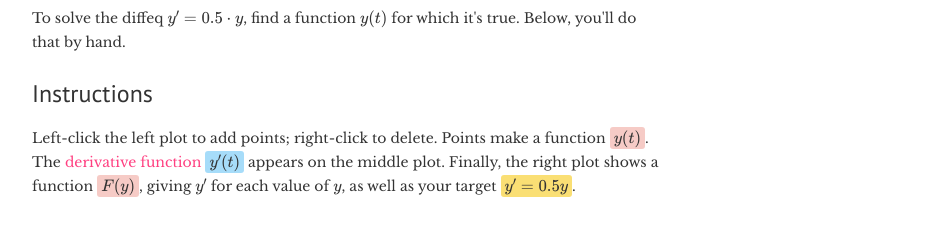
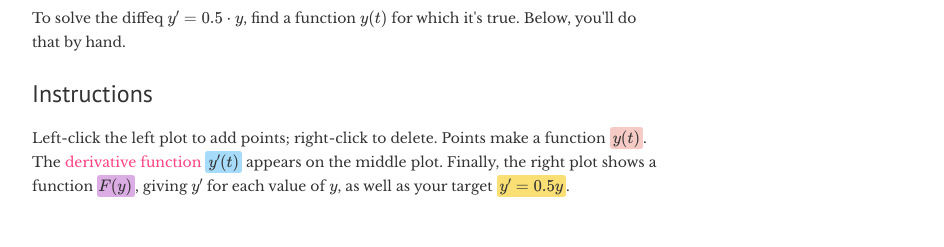
Before and after one commit to lewis500/diffold, a website: page index.html in a window 1280 px wide. Shown: the part 1524-1771 px from the top of the page, without its empty margins (53-997 px from the left). Drawn offline with nearby package versions, Linux system fonts and the light colour scheme; some packages are replaced by stand-ins of ours.

Commit message:
fixed color problem.

```diff
--- a/style/main.css
+++ b/style/main.css
@@ -8,7 +8,7 @@ h1, h2, h3, h4, h5 {
   font-family: 'PT Sans'
 }
 span.hi{
-  padding: 2px 4px 2px 4px;
+  padding: 2px 3px 2px 3px;
   border-radius: 3px;
   /*color: white;*/
 }
@@ -16,7 +16,8 @@ span.hi.y {
   background-color: rgba(241, 169, 160, .6);
 }
 span.hi.F {
-  background-color: rgba(241, 169, 160, .6);
+  padding-left: 1px;
+  background-color: rgba(154, 18, 179, .35);
 }
 span.hi.yprime {
   background-color: rgba(34, 167, 240, .4);
```
